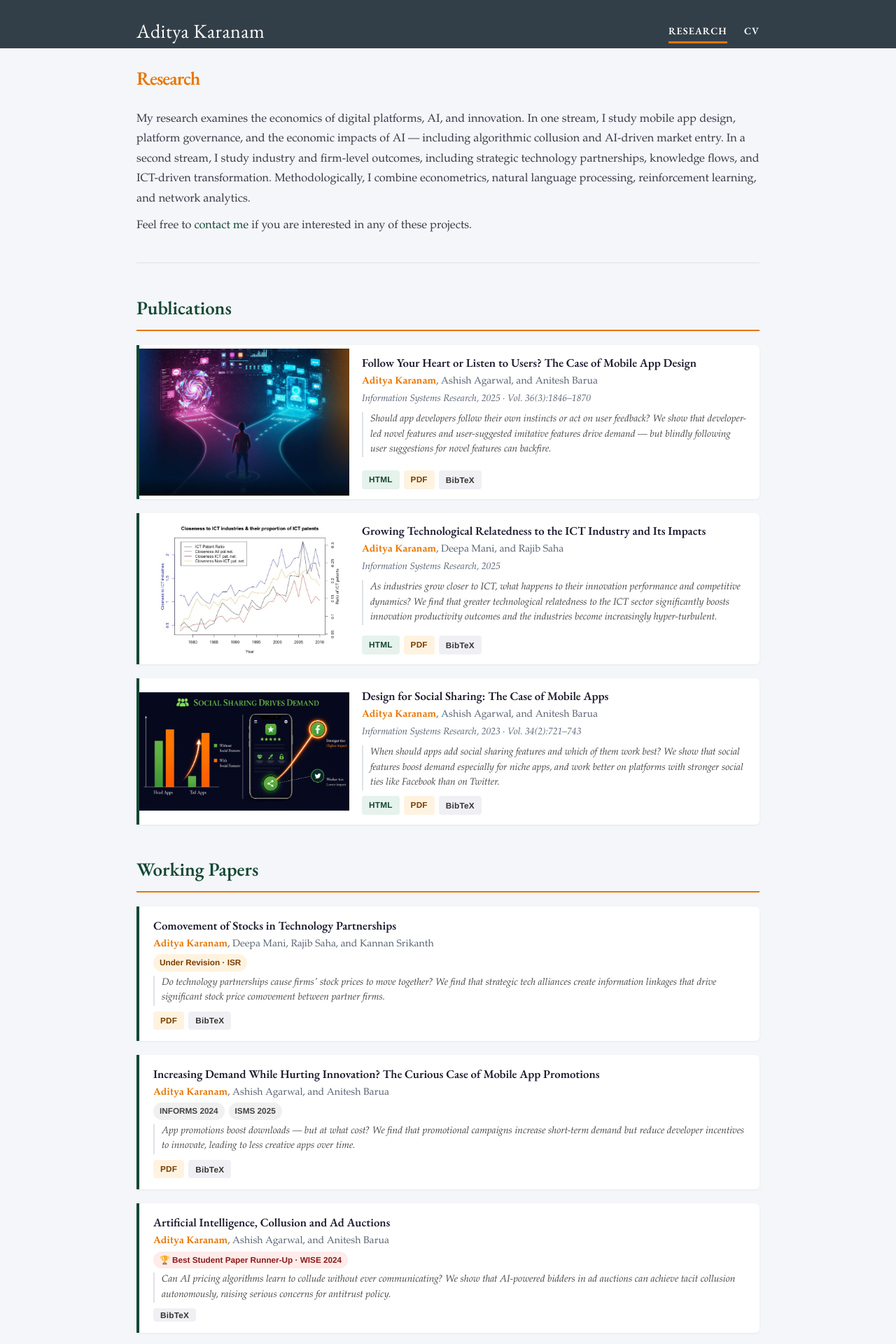
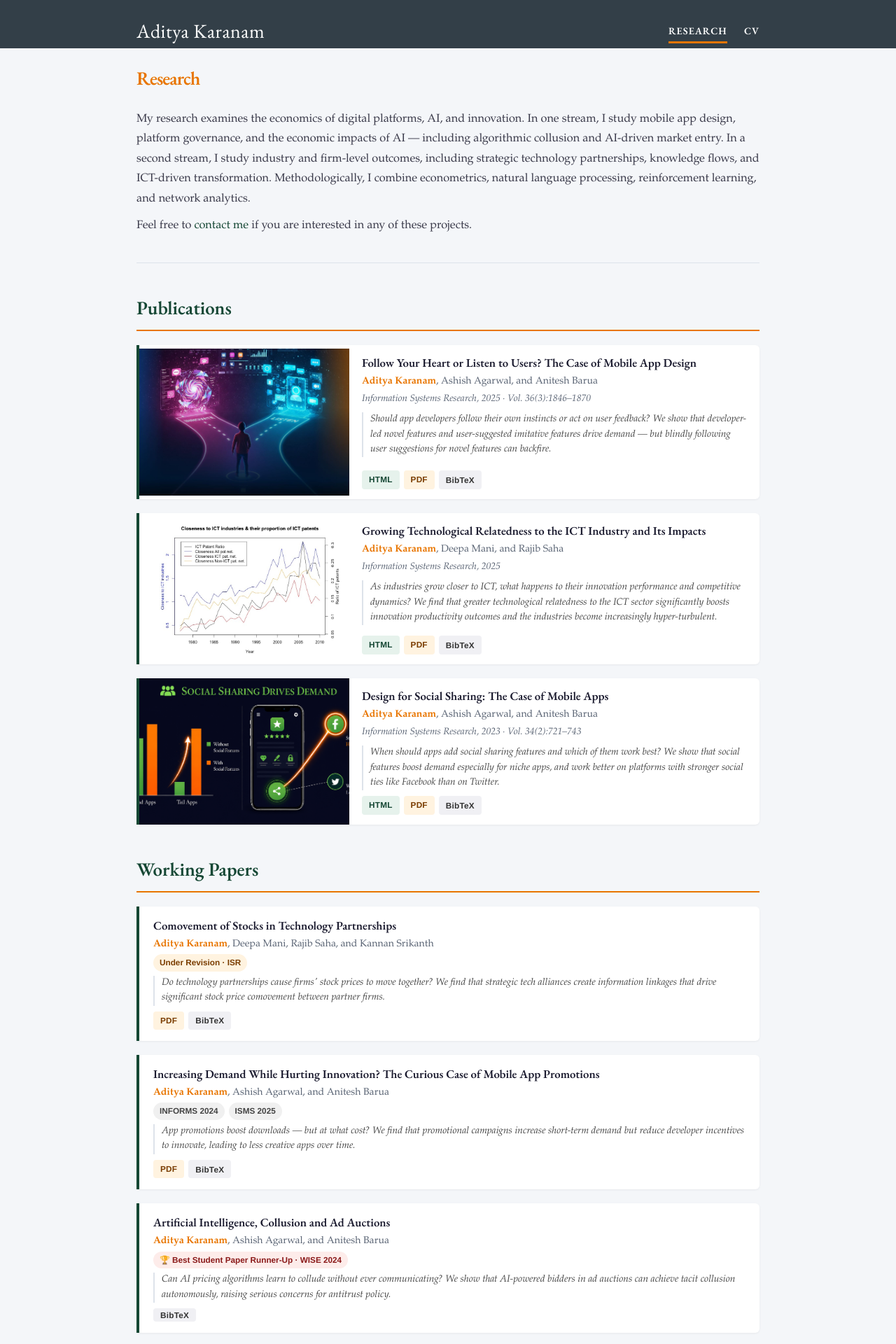
Before and after one commit to askaranam/askaranam.github.io, a Jekyll site: the page built from research.html, in a window 1280 px wide. Shown: the top 1920 px of the page at 70% size. Built offline with Jekyll 4.4.1, drawn with Linux system fonts in a browser that asks for light colours; nearby versions of some CDN libraries; some web fonts are replaced.

Commit message:
Update research.html

```diff
--- a/research.html
+++ b/research.html
@@ -131,7 +131,7 @@ render_with_liquid: false
 <!-- PAPER 3 — Replace placeholder with <img> after uploading image -->
 <div class="paper">
   <div class="paper-image-col" style="flex: 0 0 300px; max-width: 300px; position: relative;">
-    <img class="paper-image" src="/images/social-sharing.png" style="position: absolute; top: 0; left: 0; width: 100%; height: 100%; object-fit: contain; object-position: center; display: block;">
+    <img class="paper-image" src="/images/social-sharing.png" style="position: absolute; top: 0; left: 0; width: 100%; height: 100%; object-fit: cover; object-position: center top; display: block;">
   </div>
   <div class="paper-body">
     <div class="paper-title"><a href="https://pubsonline.informs.org/doi/abs/10.1287/isre.2022.1151">Design for Social Sharing: The Case of Mobile Apps</a></div>
```
